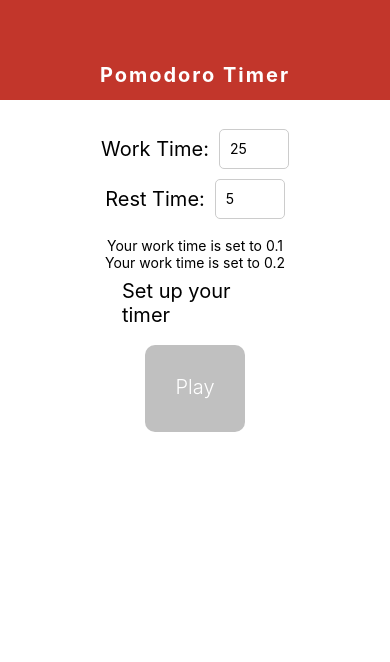
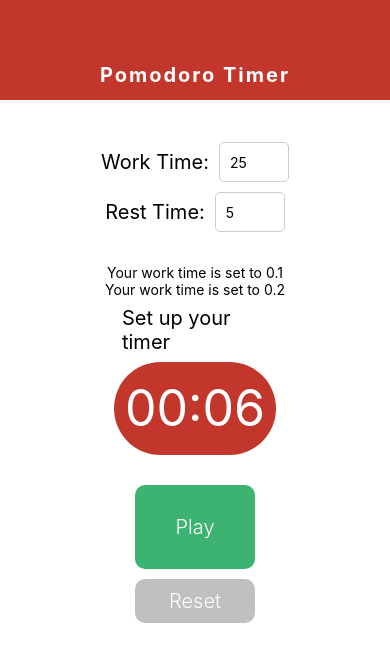
Before and after one commit to leenapoikolainen/pomodoro, a React Native app: screen / in a window 390 px wide. Shown: the top 662 px of the page. Built offline with nearby package versions, Linux system fonts and the light colour scheme.

Commit message:
edited button styles, and reset button visible all times

```diff
--- a/src/components/TimerButtons.js
+++ b/src/components/TimerButtons.js
@@ -5,10 +5,16 @@ function TimerButtons(props) {
   if (props.timerOn) {
     return (
       <View style={styles.container}>
-        <TouchableOpacity style={styles.buttonStyle} onPress={props.stopTimer}>
+        <TouchableOpacity
+          style={styles.pauseButtonStyle}
+          onPress={props.stopTimer}
+        >
           <Text style={styles.buttonText}>Pause</Text>
         </TouchableOpacity>
-        <TouchableOpacity style={styles.buttonStyle} onPress={props.resetTimer}>
+        <TouchableOpacity
+          style={styles.resetButtonStyle}
+          onPress={props.resetTimer}
+        >
           <Text style={styles.buttonText}>Reset</Text>
         </TouchableOpacity>
       </View>
@@ -16,8 +22,17 @@ function TimerButtons(props) {
   } else {
     return (
       <View style={styles.container}>
-        <TouchableOpacity style={styles.buttonStyle} onPress={props.startTimer}>
+        <TouchableOpacity
+          style={styles.playButtonStyle}
+          onPress={props.startTimer}
+        >
           <Text style={styles.buttonText}>Play</Text>
+        </TouchableOpacity>
+        <TouchableOpacity
+          style={styles.resetButtonStyle}
+          onPress={props.resetTimer}
+        >
+          <Text style={styles.buttonText}>Reset</Text>
         </TouchableOpacity>
       </View>
     );
@@ -29,17 +44,37 @@ export default TimerButtons;
 const styles = StyleSheet.create({
   container: {
     flex: 1,
-    flexDirection: "row",
+    //flexDirection: "row",
     justifyContent: "space-evenly",
   },
-  buttonStyle: {
+  resetButtonStyle: {
     alignItems: "center",
     backgroundColor: "#c0c0c0",
+    padding: 10,
+    borderRadius: 10,
+    marginTop: 10,
+    marginLeft: 10,
+    marginRight: 10,
+  },
+  playButtonStyle: {
+    alignItems: "center",
+    backgroundColor: "#3cb371",
     padding: 30,
     borderRadius: 10,
     marginTop: 10,
     marginLeft: 10,
     marginRight: 10,
+    width: 120,
+  },
+  pauseButtonStyle: {
+    alignItems: "center",
+    backgroundColor: "#cd5c5c",
+    padding: 30,
+    borderRadius: 10,
+    marginTop: 10,
+    marginLeft: 10,
+    marginRight: 10,
+    width: 120,
   },
   buttonText: {
     color: "black",
--- a/src/components/TimerDisplay.js
+++ b/src/components/TimerDisplay.js
@@ -26,6 +26,11 @@ function TimerDisplay({ timer, working, onBreak }) {
         {working && <Text style={styles.textStyle}>Keep on working!</Text>}
         {onBreak && <Text style={styles.textStyle}>Enjoy your break!</Text>}
       </View>
+      {!working && !onBreak && (
+        <View style={styles.timerContainer}>
+          <Text style={styles.timerTextStyle}>{formatTime(timer)}</Text>
+        </View>
+      )}
       {working && (
         <View style={styles.timerContainer}>
           <Text style={styles.timerTextStyle}>{formatTime(timer)}</Text>
```
